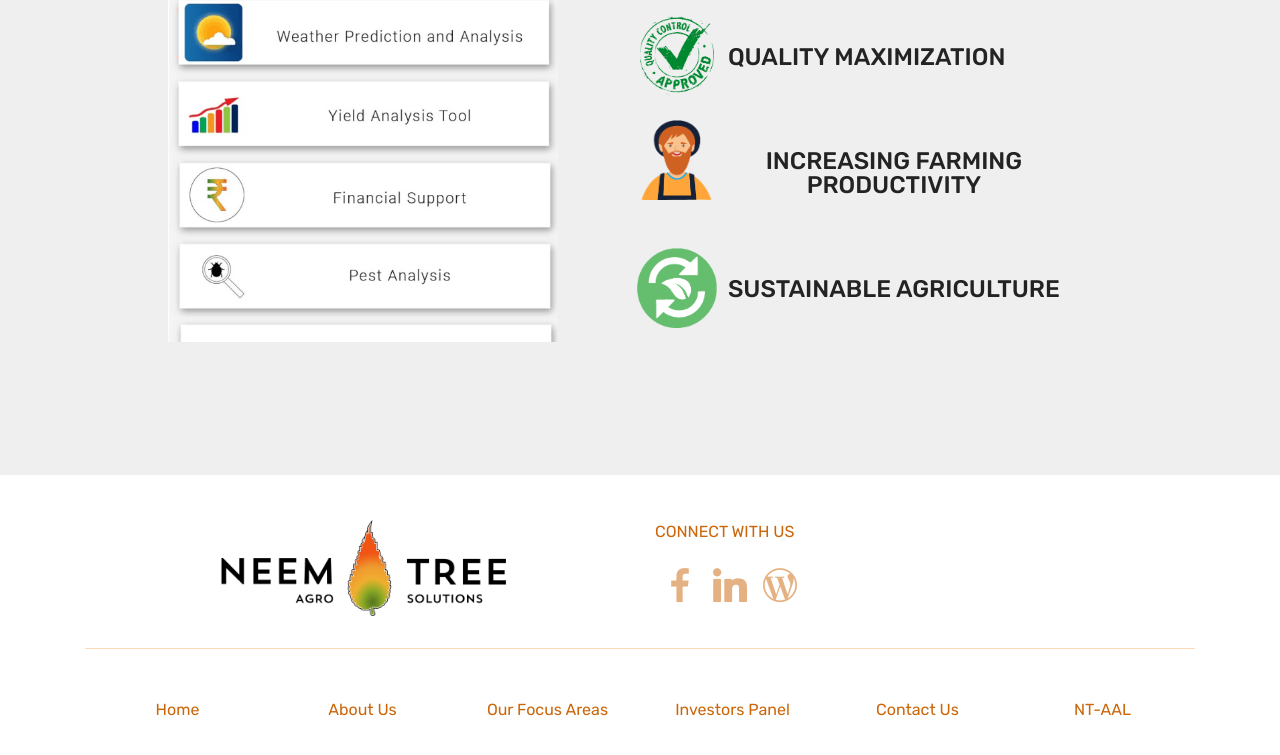
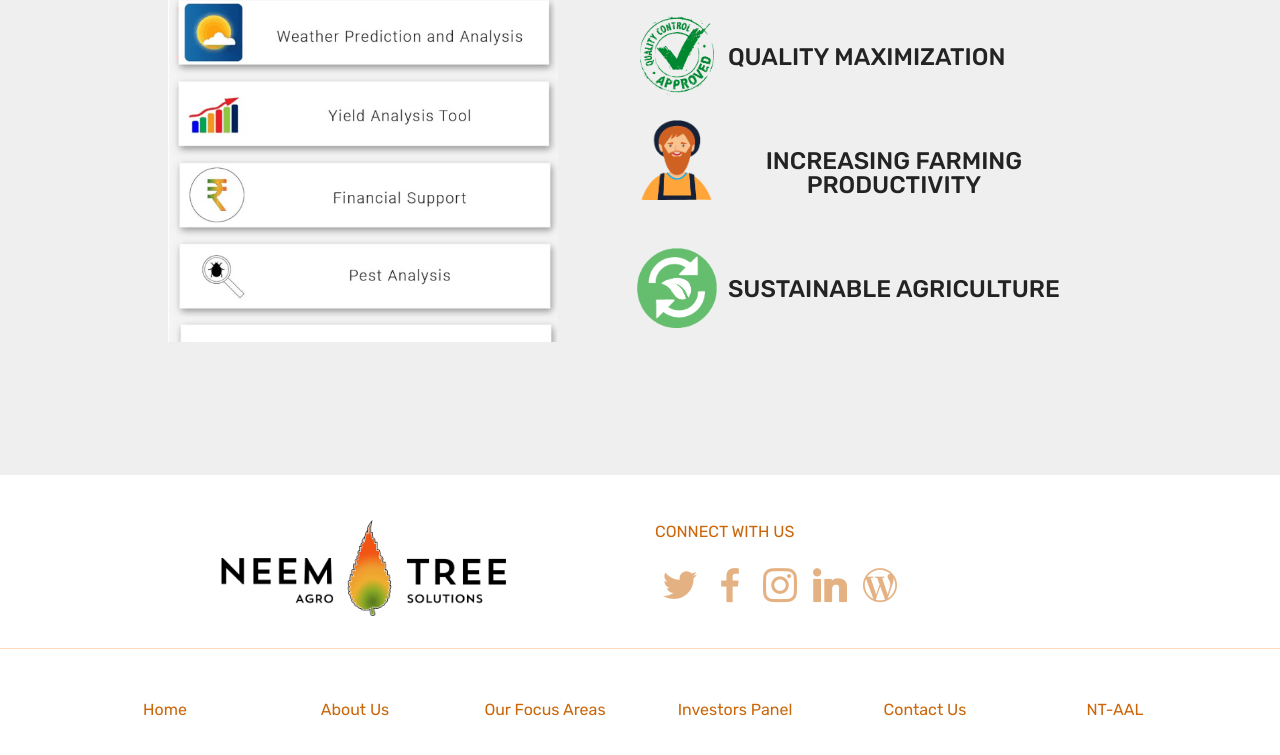
Before and after one commit to pragati0911/Neemtree, a website: page Neemtree/public/Benefits.html in a window 1280 px wide. Shown: the part 635-1390 px from the top of the page. Drawn offline with Linux system fonts and the light colour scheme; files whose address does not match are found by name.

Commit message:
Update Benefits.html

```diff
--- a/Neemtree/public/Benefits.html
+++ b/Neemtree/public/Benefits.html
@@ -217,34 +217,30 @@
                 <p class="mb-4 foot-title mbr-fonts-style display-7"></p><p>&nbsp; &nbsp; &nbsp; &nbsp; &nbsp; &nbsp; &nbsp; &nbsp;</p><p></p>
                 <p class="mbr-text mbr-fonts-style foot-text display-7"></p><p>&nbsp;&nbsp;&nbsp;&nbsp;&nbsp;&nbsp; &nbsp;</p><p></p>
             </div>-->
-            <div class="col-md-6 col-lg-6 col-sm-6">
+             <div class="col-md-6 col-lg-6 col-sm-6">
 
 
-                <center>
-                <p class="mb-4 mbr-fonts-style foot-title display-7">
+
+                <p class="mb-4 mbr-fonts-style foot-title display-7" >
                     CONNECT WITH US
                 </p>
-                <div class="social-list pl-0 mb-0">
-                        <!-- <div class="soc-item">
-                            <a href="https://twitter.com/mobirise" target="_blank">
+                <center>
+                <div class="social-list pl-0 mb-0" style="align-items: center;">
+                        <div class="soc-item">
+                            <a href="https://twitter.com/NeemTreeAgro" target="_blank">
                                 <span class="mbr-iconfont mbr-iconfont-social socicon-twitter socicon" style="font-size: 34px; color: rgb(203, 102, 10); fill: rgb(203, 102, 10);"></span>
                             </a>
-                        </div> -->
+                        </div>
                         <div class="soc-item">
-                            <a href="https://www.facebook.com/pages/Mobirise/1616226671953247" target="_blank">
+                            <a href="https://www.facebook.com/NeemTree-Agro-Solutions-101895771551399/" target="_blank">
                                 <span class="mbr-iconfont mbr-iconfont-social socicon-facebook socicon" style="font-size: 34px; color: rgb(203, 102, 10); fill: rgb(203, 102, 10);"></span>
                             </a>
                         </div>
-                        <!-- <div class="soc-item">
-                            <a href="https://www.youtube.com/c/mobirise" target="_blank">
-                                <span class="mbr-iconfont mbr-iconfont-social socicon-youtube socicon" style="font-size: 34px; color: rgb(203, 102, 10); fill: rgb(203, 102, 10);"></span>
-                            </a>
-                        </div> -->
-                        <!-- <div class="soc-item">
-                            <a href="https://instagram.com/mobirise" target="_blank">
+                        <div class="soc-item">
+                            <a href="https://instagram.com/neemtreeagro?igshid=sjo9pk1i3stx" target="_blank">
                                 <span class="mbr-iconfont mbr-iconfont-social socicon-instagram socicon" style="font-size: 34px; color: rgb(203, 102, 10); fill: rgb(203, 102, 10);"></span>
                             </a>
-                        </div> -->
+                        </div>
                         <div class="soc-item">
                             <a href="https://www.linkedin.com/company/31264749" target="_blank">
                                 <span class="mbr-iconfont mbr-iconfont-social socicon-linkedin socicon" style="font-size: 34px; color: rgb(203, 102, 10); fill: rgb(203, 102, 10);"></span>
@@ -255,8 +251,8 @@
                                 <span class="mbr-iconfont mbr-iconfont-social socicon-wordpress socicon" style="font-size: 34px; color: rgb(203, 102, 10); fill: rgb(203, 102, 10);"></span>
                             </a>
                         </div>
+               </center>
                 </div>
-</center>
             </div>
 
 
```
